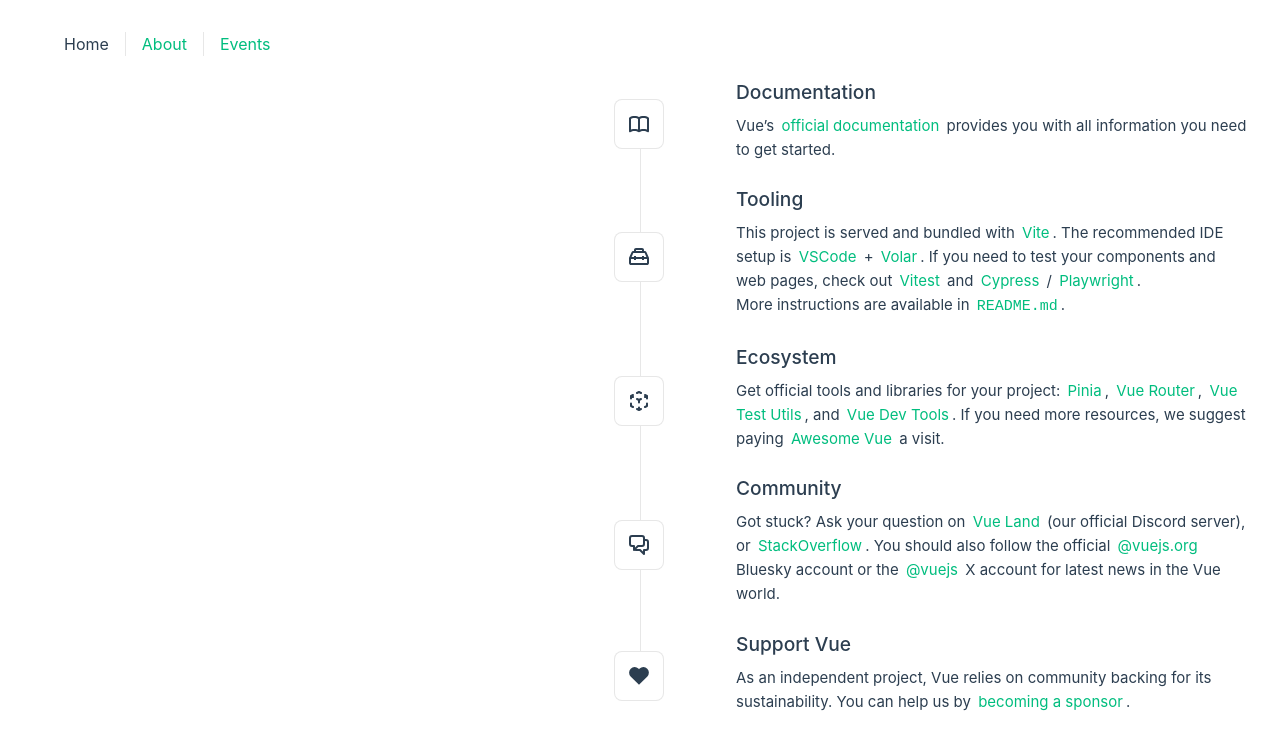
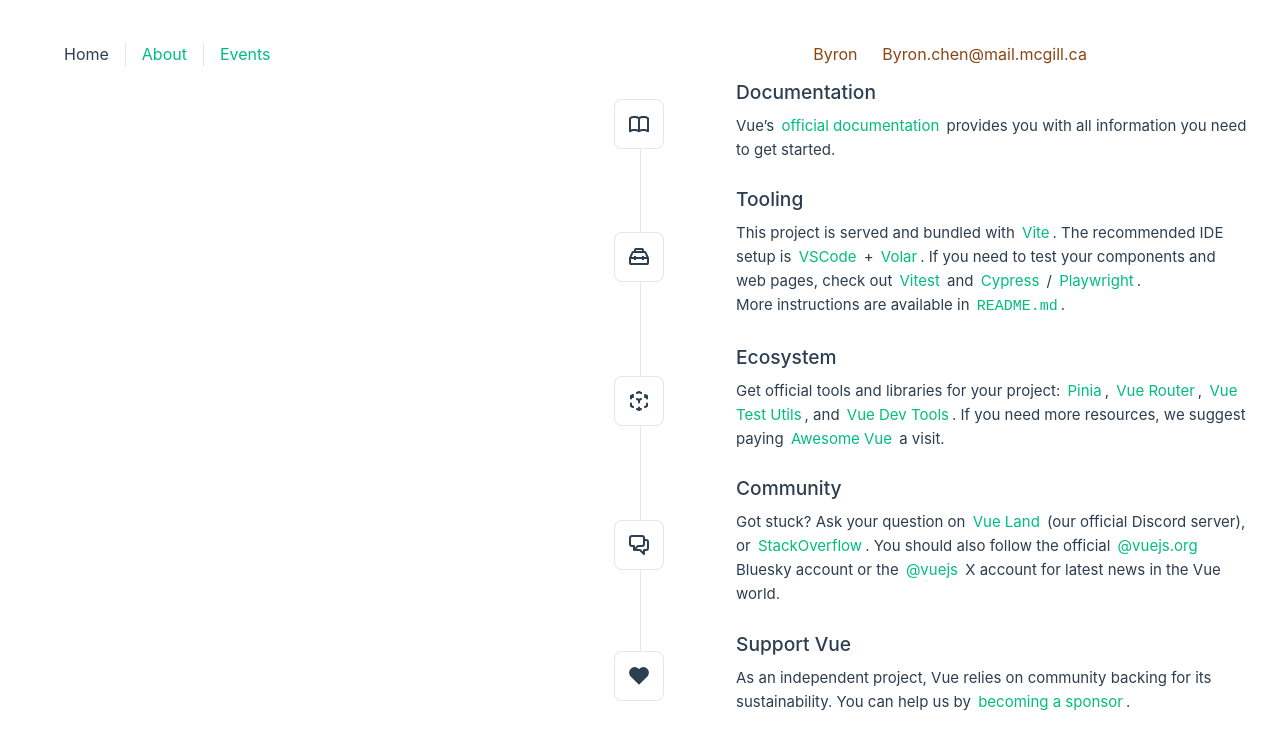
Before and after one commit to McGill-ECSE321-Winter2025/eventregistration, a Vue app in the folder EventRegistration-Frontend/: page / in a window 1280 px wide. Shown: the top 750 px of the page. Built offline with nearby package versions, Linux system fonts and the light colour scheme.

Commit message:
feat: usedProfile.vue as a component

```diff
--- a/EventRegistration-Frontend/src/App.vue
+++ b/EventRegistration-Frontend/src/App.vue
@@ -1,15 +1,24 @@
 <script setup>
 import { RouterLink, RouterView } from 'vue-router'
+import UserProfile from "@/components/userProfile.vue";
 import HelloWorld from './components/HelloWorld.vue'
+
+const username = "Byron";
+const userEmail = "Byron.chen@mail.mcgill.ca";
+
 </script>
 
 <template>
   <header>
     <!-- The navigation bar -->
     <nav>
-      <RouterLink to="/">Home</RouterLink>
-      <RouterLink to="/about">About</RouterLink>
-      <RouterLink to="/events">Events</RouterLink>
+      <div>
+        <RouterLink to="/">Home</RouterLink>
+        <RouterLink to="/about">About</RouterLink>
+        <RouterLink to="/events">Events</RouterLink>
+      </div>
+
+      <UserProfile :username="username" :userEmail="userEmail" />
     </nav>
   </header>
 
@@ -34,6 +43,7 @@
   text-align: center;
   margin-top: 2rem; /* Pushes it down from the top with rem as the unit meaning it's relative to the font size of the root element */
   z-index: 1000; /* Ensures it stays above other elements */
+  justify-content: space-between;
 }
 
 nav a.router-link-exact-active {
--- /dev/null
+++ b/EventRegistration-Frontend/src/components/userProfile.vue
@@ -0,0 +1,29 @@
+<script setup>
+import { defineProps } from 'vue';
+
+const props = defineProps({
+  username: String,
+  userEmail: String,
+});
+
+</script>
+
+<template>
+  <div class="user-profile">
+    <p id="user-name"> {{username}}</p>
+    <p id="user-email"> {{userEmail}}</p>
+  </div>
+
+</template>
+
+<style scoped>
+
+.user-profile {
+  display: flex;
+  flex-direction: row;
+  padding: 10px;
+  gap: 10%;
+  color: saddlebrown;
+}
+
+</style>
```
